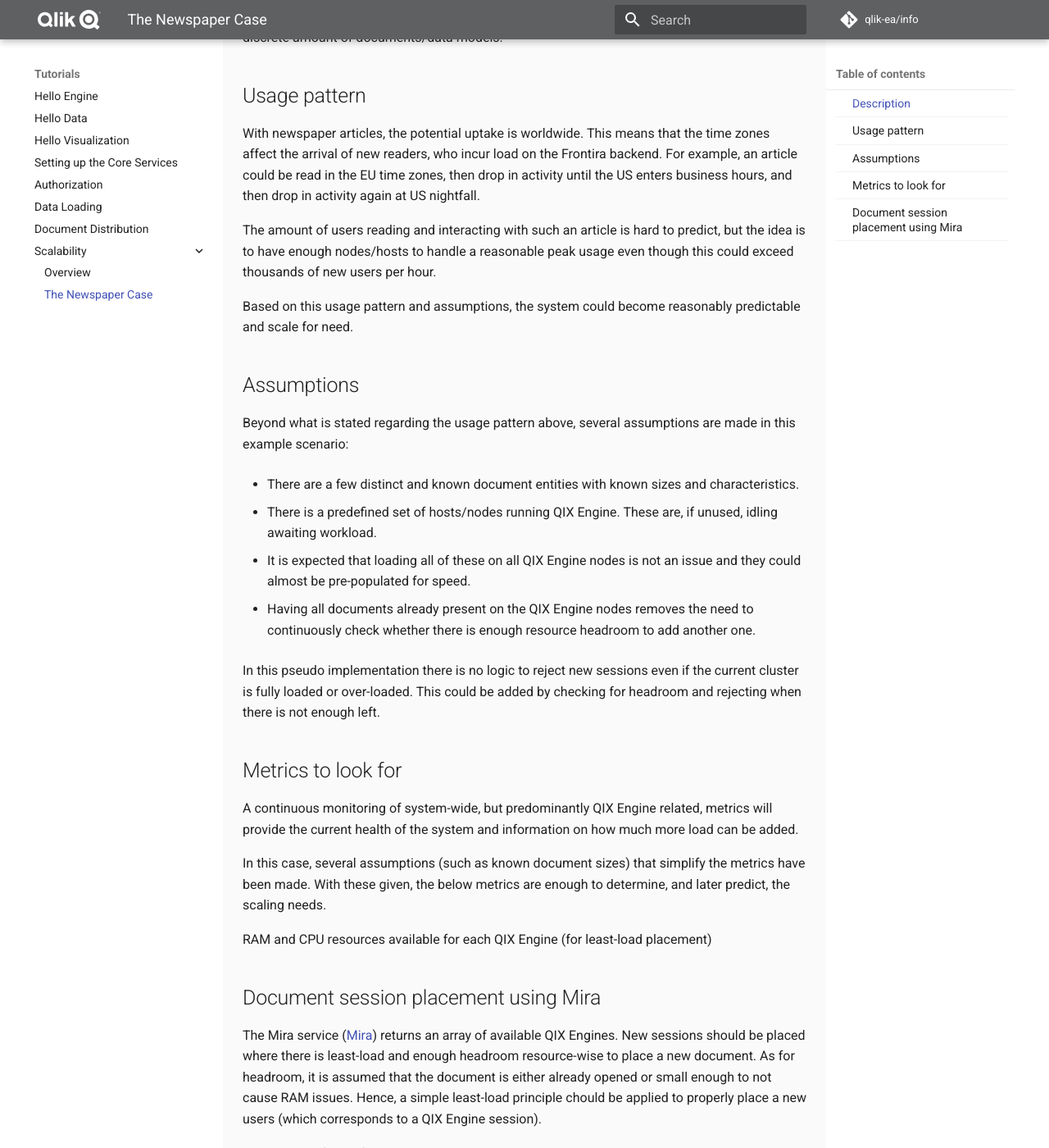
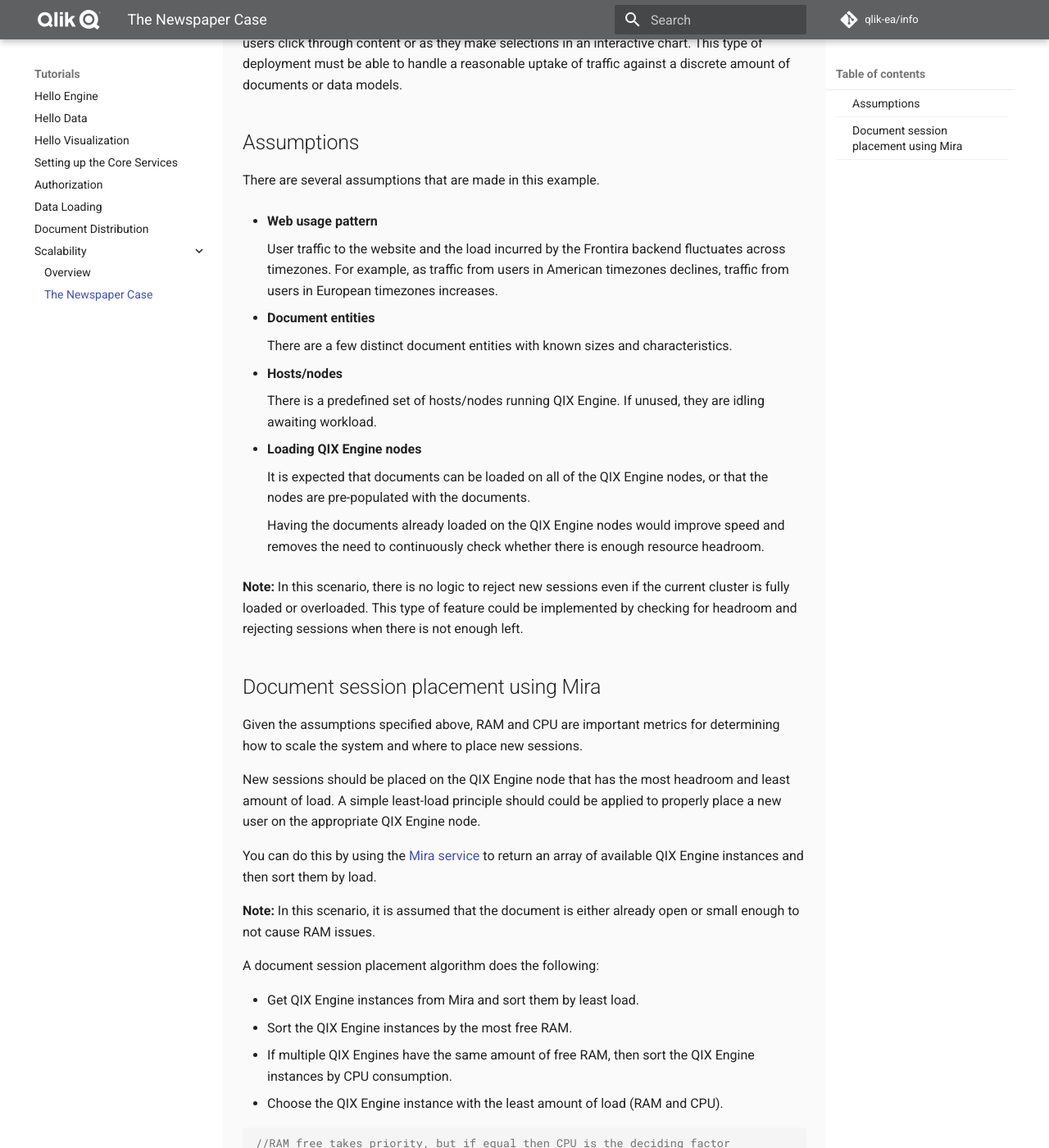
Before and after one commit to qlik-oss/core-website, an MkDocs documentation site: the page built from docs/tutorials/scalability/newspaper.md, in a window 1280 px wide and 1400 px high, scrolled down 356 px. Shown: the whole window at 82% size. Built offline with MkDocs 1.6.1 and Material for MkDocs 9.7.7, drawn with Linux system fonts in a browser that asks for light colours; comment, search, counter and statistics services are not loaded; old or Windows-style settings are respelled for this version of MkDocs; some of the changed text lies outside the part shown.

Commit message:
First pass at the scaling tutorial

````diff
--- a/docs/tutorials/scalability/newspaper.md
+++ b/docs/tutorials/scalability/newspaper.md
@@ -1,79 +1,72 @@
-# Newspaper scenario
+# Newspaper website
 
-## Description
+Frontira can be used in many different ways and each implementation will be unique,
+but the concepts and solutions in this use case provide useful information when building your solution.
 
-In this scenario, documents are hosted as a backend with a custom-built
-user interface and embedded in a newspaper site for storytelling or interactive
-charts. In this type of deployment, there are typically bursts in
-traffic towards specific documents, viewing the content presented rather than
-making many selections. A successful deployment has reasonable uptake against
-a discrete amount of documents/data models.
+In this scenario, documents are hosted as a backend with a custom-built user interface
+that is embedded in the newspaper site for storytelling and interactive charts.
 
-## Usage pattern
-
-With newspaper articles, the potential uptake is worldwide. This means that
-the time zones affect the arrival of new readers, who incur load on the
-Frontira backend. For example, an article could be read in the EU time zones,
-then drop in activity until the US enters business hours, and then drop in
-activity again at US nightfall.
-
-The amount of users reading and interacting with such an article is hard to
-predict, but the idea is to have enough nodes/hosts to handle a reasonable peak
-usage even though this could exceed thousands of new users per hour.
-
-Based on this usage pattern and assumptions, the system could become reasonably
-predictable and scale for need.
+In this type of deployment, there are typically bursts in traffic volume for specific documents
+as users click through content or as they make selections in an interactive chart.
+This type of deployment must be able to handle a reasonable uptake of traffic
+against a discrete amount of documents or data models.
 
 ## Assumptions
 
-Beyond what is stated regarding the usage pattern above, several assumptions
-are made in this example scenario:
+There are several assumptions that are made in this example.
 
-- There are a few distinct and known document entities with known
-  sizes and characteristics.
+- __Web usage pattern__
 
-- There is a predefined set of hosts/nodes running QIX Engine. These are, if
-  unused, idling awaiting workload.
+    User traffic to the website
+    and the load incurred by the Frontira backend fluctuates across timezones.
+    For example, as traffic from users in American timezones declines,
+    traffic from users in European timezones increases.
 
-- It is expected that loading all of these on all QIX Engine nodes is not an
-  issue and they could almost be pre-populated for speed.
+- __Document entities__
 
-- Having all documents already present on the QIX Engine nodes
-  removes the need to continuously check whether there is enough resource
-  headroom to add another one.
+    There are a few distinct document entities with known sizes and characteristics.
 
-In this pseudo implementation there is no logic to reject new sessions
-even if the current cluster is fully loaded or over-loaded. This could be
-added by checking for headroom and rejecting when there is not enough left.
+- __Hosts/nodes__
 
-## Metrics to look for
+    There is a predefined set of hosts/nodes running QIX Engine.
+    If unused, they are idling awaiting workload.
 
-A continuous monitoring of system-wide, but predominantly QIX Engine related,
-metrics will provide the current health of the system and information on how
-much more load can be added.
+- __Loading QIX Engine nodes__
 
-In this case, several assumptions (such as known document sizes)
-that simplify the metrics have been made. With these given, the below metrics
-are enough to determine, and later predict, the scaling needs.
+    It is expected that documents can be loaded on all of the QIX Engine nodes,
+    or that the nodes are pre-populated with the documents.
 
-RAM and CPU resources available for each QIX Engine (for least-load placement)
+    Having the documents already loaded on the QIX Engine nodes
+    would improve speed and removes the need to continuously check whether there is enough resource
+    headroom.
+
+**Note:** In this scenario, there is no logic to reject new sessions
+even if the current cluster is fully loaded or overloaded. This type of feature could be
+implemented by checking for headroom and rejecting sessions when there is not enough left.
 
 ## Document session placement using Mira
 
-The Mira service ([Mira](./../../documentation/services/mira.md)) returns an array
-of available QIX Engines. New sessions should be placed where there is least-load
-and enough headroom resource-wise to place a new document. As for headroom, it is
-assumed that the document is either already opened or small
-enough to not cause RAM issues. Hence, a simple least-load principle chould
-be applied to properly place a new users (which corresponds to a QIX Engine
-session).
+Given the assumptions specified above,
+RAM and CPU are important metrics for
+determining how to scale the system and where to place new sessions.
 
-The simplest form of the algorithm then becomes
+New sessions should be placed on the QIX Engine node that has the most headroom and least amount of load.
+A simple least-load principle should could be applied to
+properly place a new user on the appropriate QIX Engine node.
 
-- Get QIX Engines from Mira and sort them by least load.
-- The sorting algorithm then returns the QIX Engine with the most free RAM
-- If multiple QIX Engines have the same amount of free RAM then the QIX Engine
-  with lower CPU consumption is preferred and then chosen/returned.
+You can do this by using the [Mira service](./../../documentation/services/mira.md) to return an array
+of available QIX Engine instances and then sort them by load.
+
+**Note:** In this scenario, it is assumed that the document is either already open or small
+enough to not cause RAM issues.
+
+A document session placement algorithm does the following:
+
+- Get QIX Engine instances from Mira and sort them by least load.
+- Sort the QIX Engine instances by the most free RAM.
+- If multiple QIX Engines have the same amount of free RAM,
+    then sort the QIX Engine instances by CPU consumption.
+- Choose the QIX Engine instance with the least amount of load (RAM and CPU).
 
 ```javascript
 //RAM free takes priority, but if equal then CPU is the deciding factor
````
Also changed, not shown: docs/tutorials/scalability/overview.md (+8 -16 lines).
